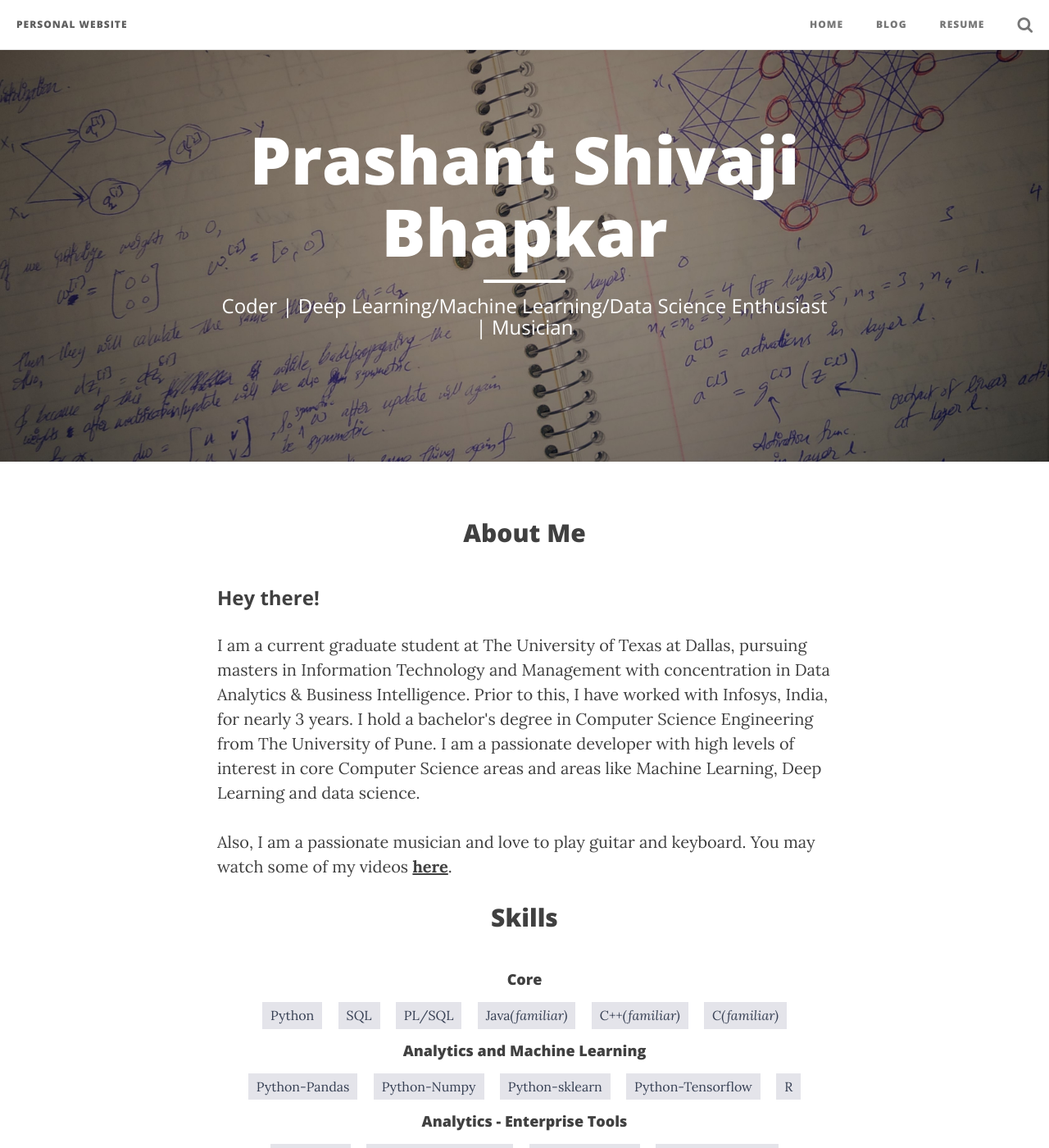
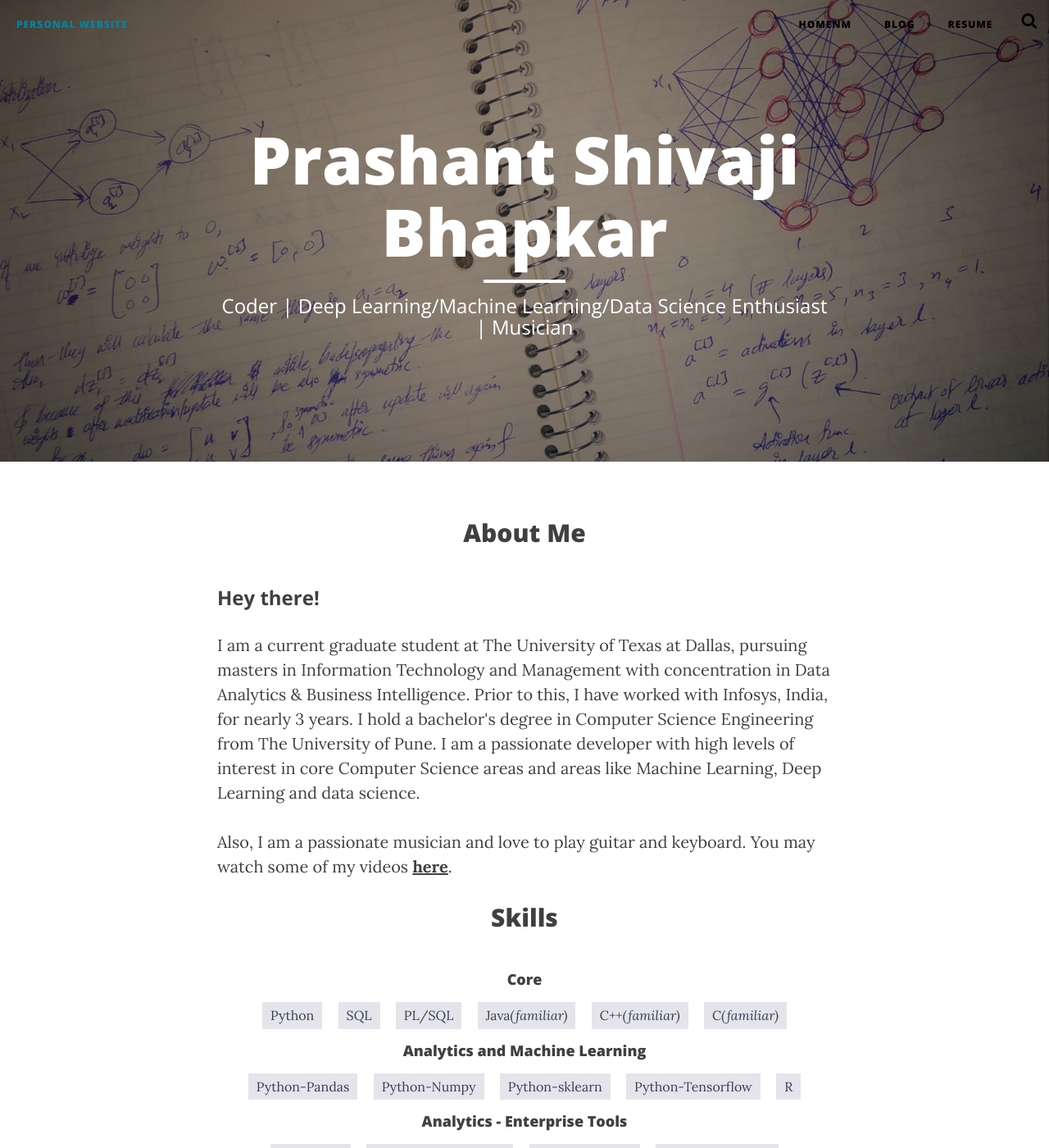
Before and after one commit to PrashantShivajiBhapkar/PrashantShivajiBBhapkar.github.io, a Jekyll site: the page built from index.html, in a window 1280 px wide and 1400 px high. Shown: the whole window at 82% size. Built offline with Jekyll 4.4.1, drawn with Linux system fonts in a browser that asks for light colours; nearby versions of some CDN libraries.

Commit message:
updated header

```diff
--- a/_includes/nav.html
+++ b/_includes/nav.html
@@ -17,7 +17,7 @@
         <div class="collapse navbar-collapse" id="bs-example-navbar-collapse-1">
             <ul class="nav navbar-nav navbar-right">
                 <li>
-                    <a href="/" style="padding:20px; font-family:'Open Sans', 'Helvetica Neue', Helvetica, Arial, sans-serif; text-transform:uppercase;font-size:12px;font-weight:800;letter-spacing:1px;">home</a>
+                    <a href="/" style="padding:20px; font-family:'Open Sans', 'Helvetica Neue', Helvetica, Arial, sans-serif; text-transform:uppercase;font-size:12px;font-weight:800;letter-spacing:1px;">homenm</a>
                 </li>
                 <li>
                     <a href="/blog/" style="padding:20px; font-family:'Open Sans', 'Helvetica Neue', Helvetica, Arial, sans-serif; text-transform:uppercase;font-size:12px;font-weight:800;letter-spacing:1px;">blog</a>
```
Also changed, not shown: css/bootstrap.min.css.
